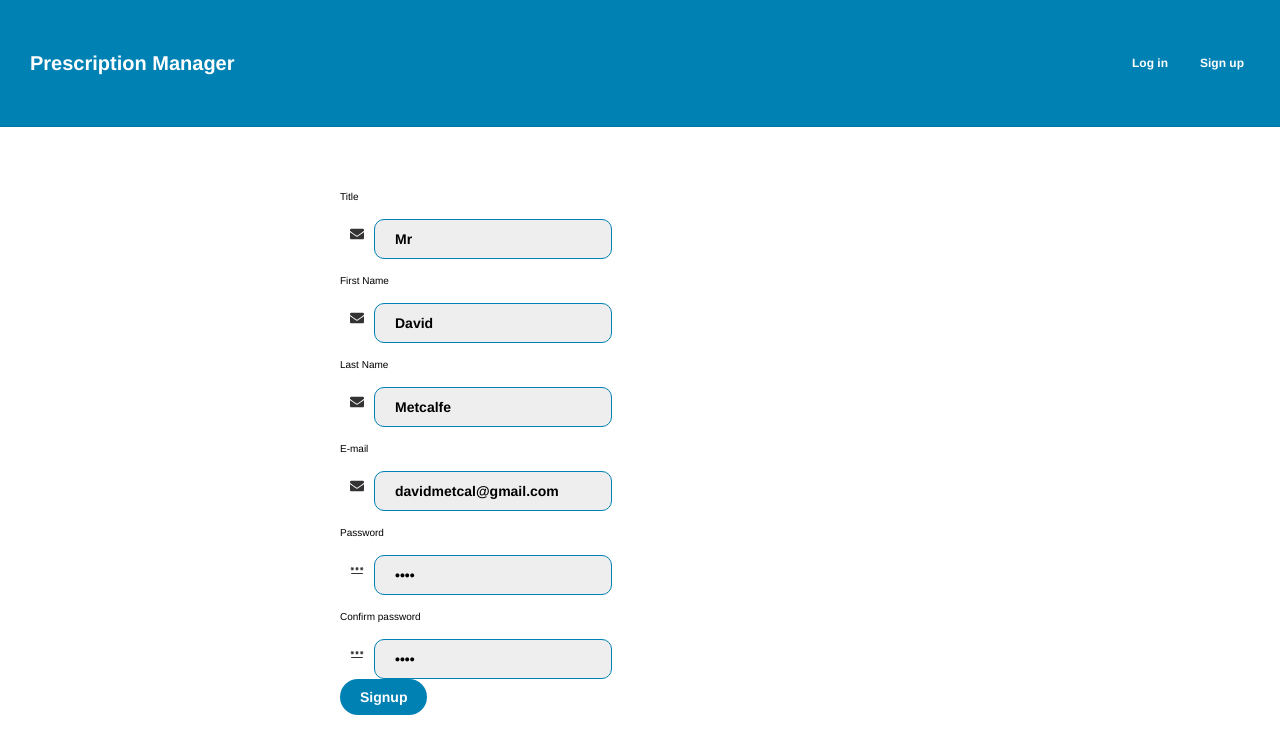
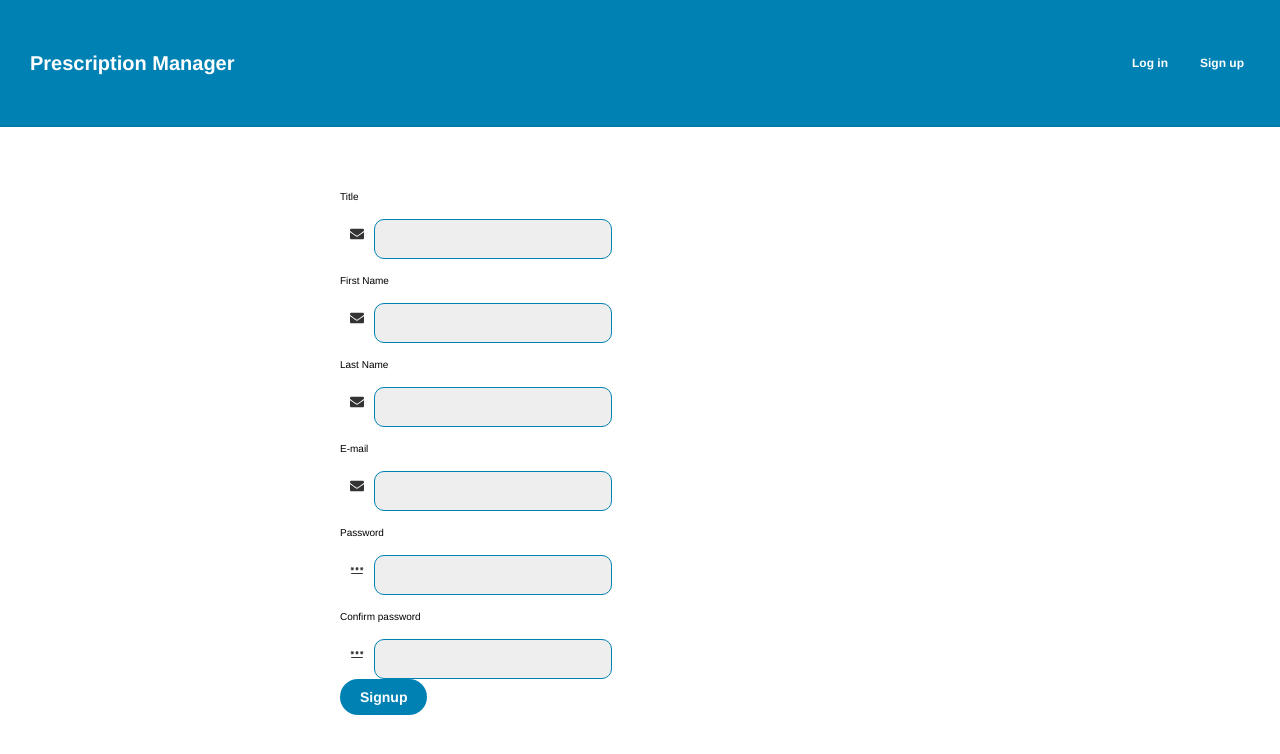
Before and after one commit to chingu-voyages/v42-bears-team-38, a React (Vite) app: page /signup in a window 1280 px wide. Shown: the top 754 px of the page. Built offline with nearby package versions, Linux system fonts and the light colour scheme; no server answers.

Commit message:
removal of temp form data

```diff
--- a/src/routes/Signup/Signup.jsx
+++ b/src/routes/Signup/Signup.jsx
@@ -9,12 +9,12 @@ import { useDispatch, useSelector } from "react-redux";
 import { useNavigate } from "react-router-dom";
 
 const Signup = () => {
-  const [email, setEmail] = useState("davidmetcal@gmail.com");
-  const [password, setPassword] = useState("1234");
-  const [confirmPassword, setConfirmPassword] = useState("1234");
-  const [prefix, setPrefix] = useState("Mr");
-  const [firstName, setFirstName] = useState("David");
-  const [lastName, setLastName] = useState("Metcalfe");
+  const [email, setEmail] = useState("");
+  const [password, setPassword] = useState("");
+  const [confirmPassword, setConfirmPassword] = useState("");
+  const [prefix, setPrefix] = useState("");
+  const [firstName, setFirstName] = useState("");
+  const [lastName, setLastName] = useState("");
 
   const dispatch = useDispatch();
   const navigate = useNavigate();
```
